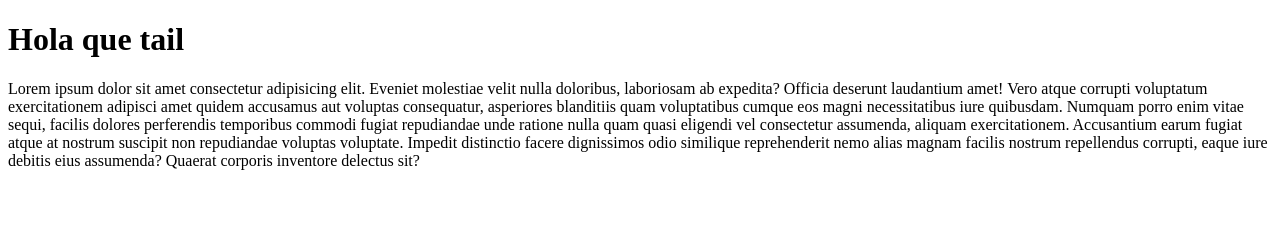
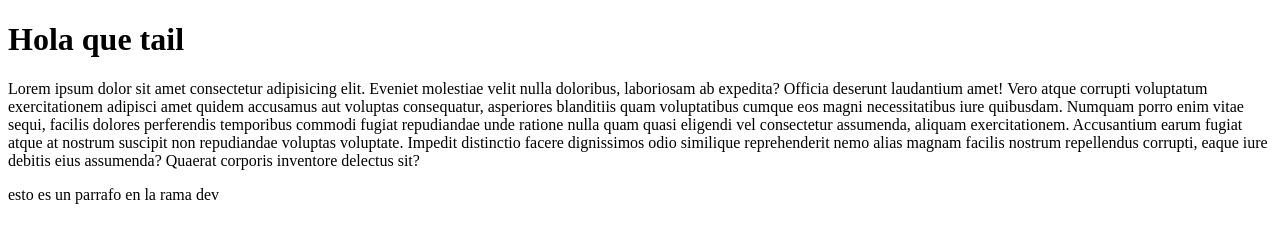
Before and after one commit to Isidro-Molina/primer_repositorio, a plain HTML site: page index.html in a window 1280 px wide. Drawn offline with Linux system fonts and the light colour scheme.

Commit message:
parrafo agregado en rama_dev

```diff
--- a/index.html
+++ b/index.html
@@ -9,5 +9,7 @@
 <body>
     <h1>Hola que tail</h1>
     <p>Lorem ipsum dolor sit amet consectetur adipisicing elit. Eveniet molestiae velit nulla doloribus, laboriosam ab expedita? Officia deserunt laudantium amet! Vero atque corrupti voluptatum exercitationem adipisci amet quidem accusamus aut voluptas consequatur, asperiores blanditiis quam voluptatibus cumque eos magni necessitatibus iure quibusdam. Numquam porro enim vitae sequi, facilis dolores perferendis temporibus commodi fugiat repudiandae unde ratione nulla quam quasi eligendi vel consectetur assumenda, aliquam exercitationem. Accusantium earum fugiat atque at nostrum suscipit non repudiandae voluptas voluptate. Impedit distinctio facere dignissimos odio similique reprehenderit nemo alias magnam facilis nostrum repellendus corrupti, eaque iure debitis eius assumenda? Quaerat corporis inventore delectus sit?</p>
+
+    <p>esto es un parrafo en la rama dev</p>
 </body>
 </html>
```
